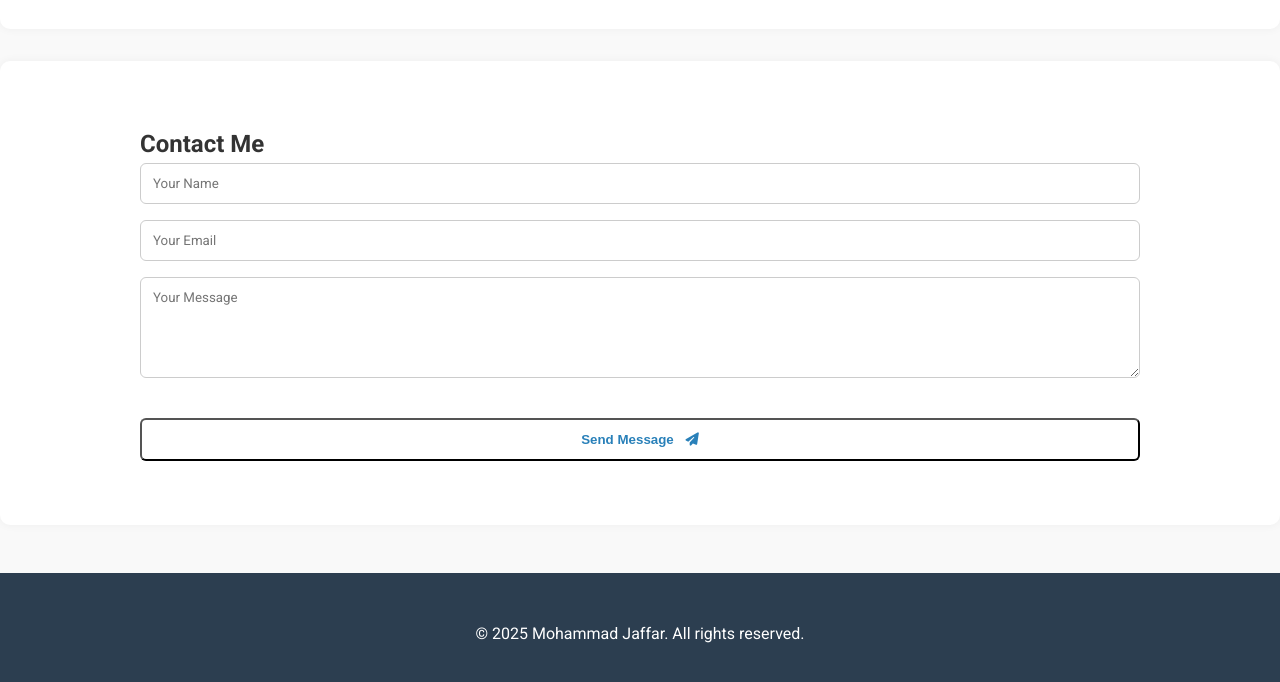
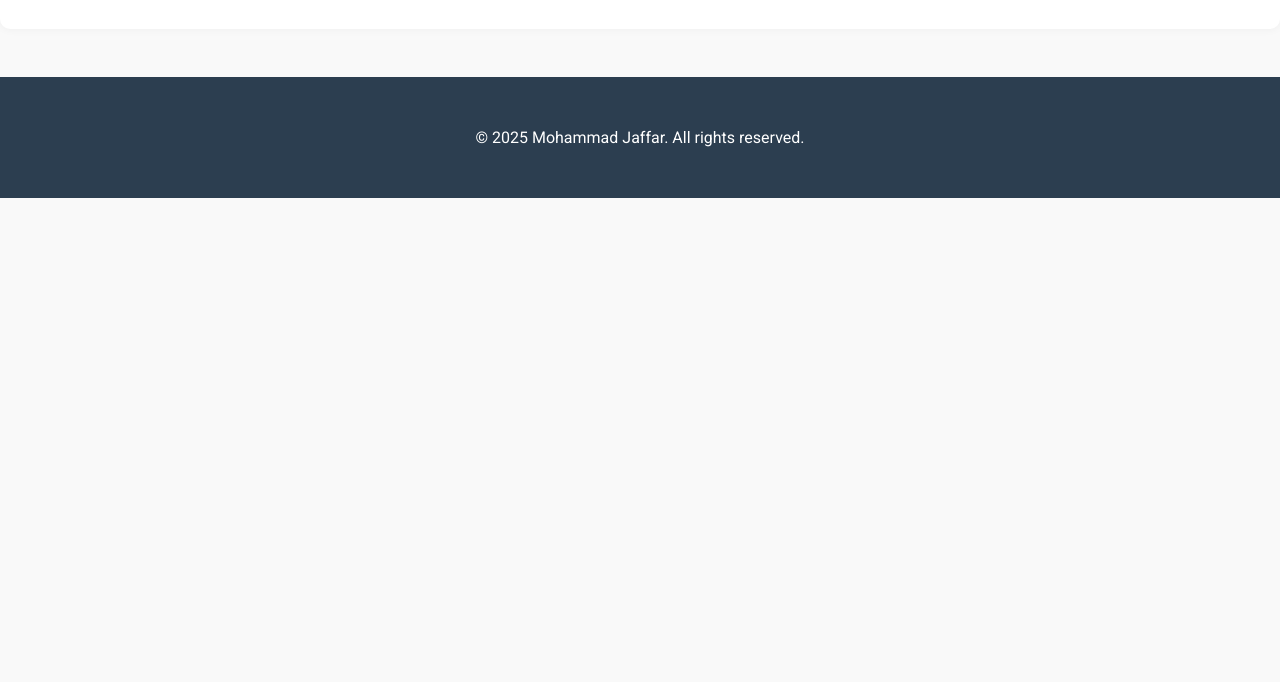
Before and after one commit to Mohammad-Jaffar/Web-technology, a plain HTML site: page index.html in a window 1280 px wide. Shown: the part 834-1516 px from the top of the page. After the commit the page ends 1032 px from the top, so only its background shows below. Drawn offline with Linux system fonts and the light colour scheme.

Commit message:
index.html

```diff
--- a/index.html
+++ b/index.html
@@ -47,18 +47,6 @@
     </div>
   </section>
 
-  <section class="contact">
-    <div class="container">
-      <h2>Contact Me</h2>
-      <form action="https://formspree.io/f/your-form-id" method="POST">
-        <input type="text" name="name" placeholder="Your Name" required />
-        <input type="email" name="_replyto" placeholder="Your Email" required />
-        <textarea name="message" rows="5" placeholder="Your Message" required></textarea>
-        <button type="submit" class="btn">Send Message <i class="fas fa-paper-plane"></i></button>
-      </form>
-    </div>
-  </section>
-
   <footer>
     <div class="container">
       <p>© 2025 Mohammad Jaffar. All rights reserved.</p>
```
